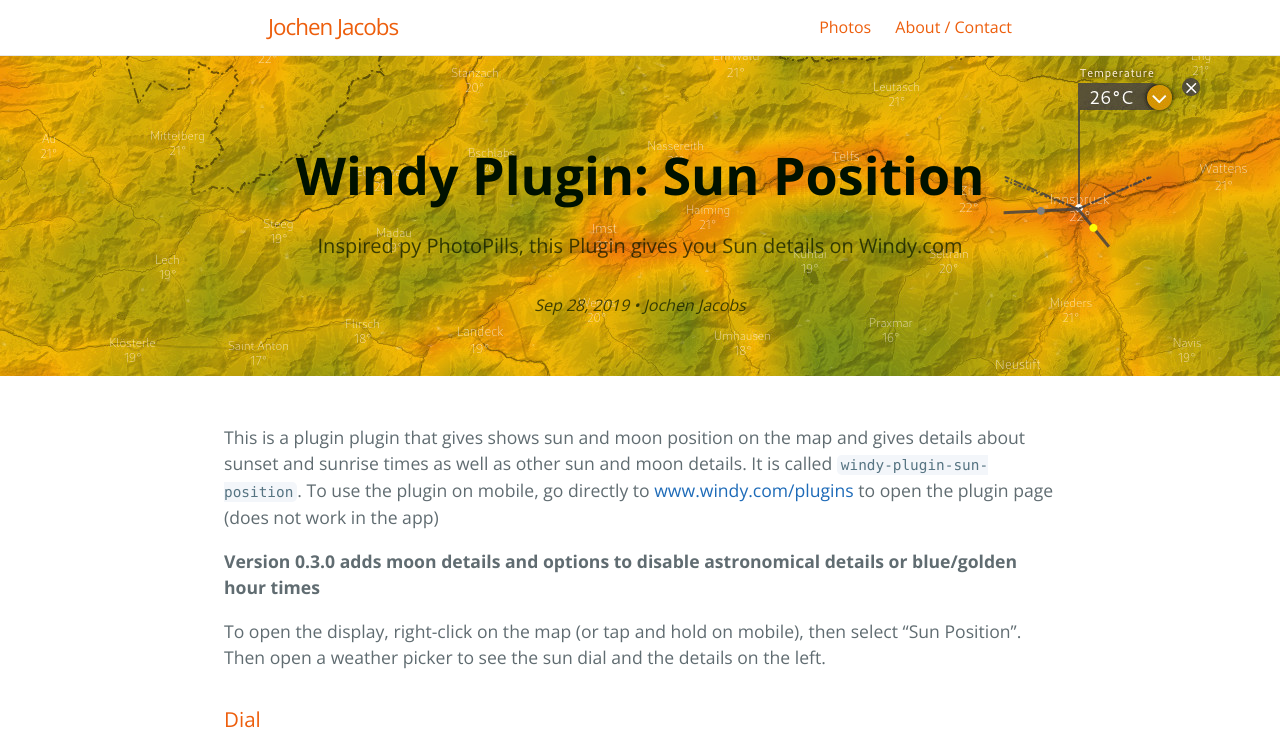
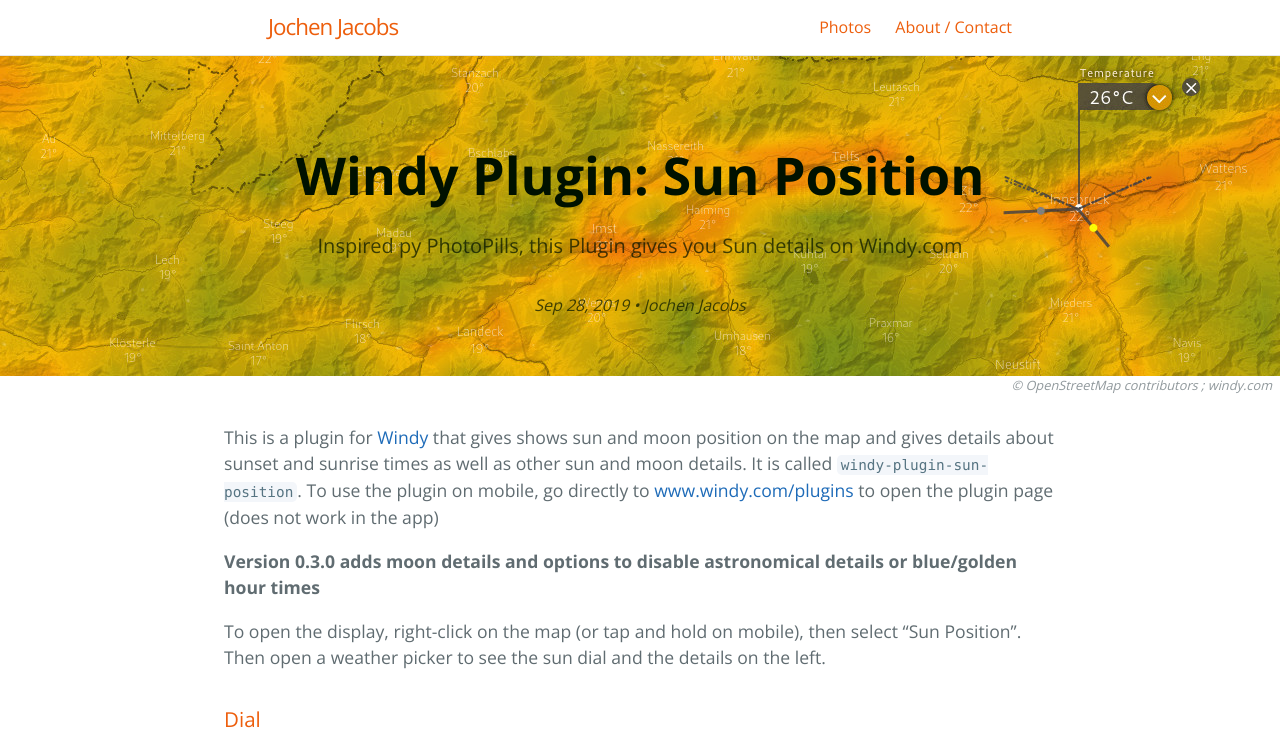
Before and after one commit to jacobsjo/jochenjacobs.eu, a Jekyll site: the page built from _posts/2019-09-28-windy-plugin-sun-position.md, in a window 1280 px wide, cut to the strip 0-733 px from the top of the page. Built offline with Jekyll 4.4.1, drawn with Linux system fonts in a browser that asks for light colours.

Commit message:
Page header source

````diff
--- a/Gemfile
+++ b/Gemfile
@@ -5,4 +5,4 @@ source 'https://rubygems.org'
 gem 'kramdown-parser-gfm'
 gem 'jekyll-feed'
 
-gemspec
+# gemspec
--- a/_layouts/default.html
+++ b/_layouts/default.html
@@ -76,6 +76,11 @@
         {% assign header_color = 'white' %}
         {% endif %}
 
+        {% if page.header_color %}
+        {% assign header_source = page.header_source %}
+        {% else %}
+        {% assign header_source = '<span style="white-space: nowrap">A red band at the horizon -</span> <span style="white-space: nowrap">Wassenaar, Nethernands -</span> <span style="white-space: nowrap">Mar 23, 2018' %}
+        {% endif %}
 
         <section class="page-header" style="background-image: url({{ header_bg }}); color: {{header_color}}">
             {% if page.layout == 'home' or page.ref == 'contact' %}
@@ -103,8 +108,10 @@
                 {% endif %}
             </h2>
             {% endif %}
+
             <!-- End: Post tagline -->
         </section>
+        <div class="page-header-source">{{header_source}}</div>
 
         <section class="main-content">
 
--- a/_posts/2019-09-28-windy-plugin-sun-position.md
+++ b/_posts/2019-09-28-windy-plugin-sun-position.md
@@ -4,11 +4,11 @@ title: "Windy Plugin: Sun Position"
 tagline: "Inspired py PhotoPills, this Plugin gives you Sun details on Windy.com"
 header_bg: "/assets/blog_assets/windy-plugin-sun-position/header.jpg"
 header_color: '#010'
+header_source: '© OpenStreetMap contributors ; windy.com'
 categories: project
 author: "Jochen Jacobs"
 ---
-
-This is a plugin plugin that gives shows sun and moon position on the map and gives details about sunset and sunrise times as well as other sun and moon details. It is called ```windy-plugin-sun-position```. To use the plugin on mobile, go directly to [www.windy.com/plugins](https://www.windy.com/plugins) to open the plugin page (does not work in the app)
+This is a plugin for [Windy](https://www.windy.com) that gives shows sun and moon position on the map and gives details about sunset and sunrise times as well as other sun and moon details. It is called ```windy-plugin-sun-position```. To use the plugin on mobile, go directly to [www.windy.com/plugins](https://www.windy.com/plugins) to open the plugin page (does not work in the app)
 
 **Version 0.3.0 adds moon details and options to disable astronomical details or blue/golden hour times**
 
--- a/_sass/jekyll-theme-cayman-blog.scss
+++ b/_sass/jekyll-theme-cayman-blog.scss
@@ -118,6 +118,8 @@ a {
   //background-color: $header-bg-color;
   //background-image: $header-bg; // linear-gradient(120deg, $header-bg-color-secondary, $header-bg-color);
   background-position: center;
+  background-repeat: no-repeat;
+  background-color: darken(gray, 40);
 
   @include large {
     padding: 5rem 6rem;
@@ -207,6 +209,15 @@ a {
     display: none;
     font-size: 0.75rem;
   }
+}
+
+.page-header-source{
+  font-size: 0.8rem;
+  font-weight: normal;
+  opacity: 0.7;
+  font-style: italic;
+  float: right;
+  margin-right: 0.5rem;
 }
 
 .main-content {
````
Also changed, not shown: 1 other file.
